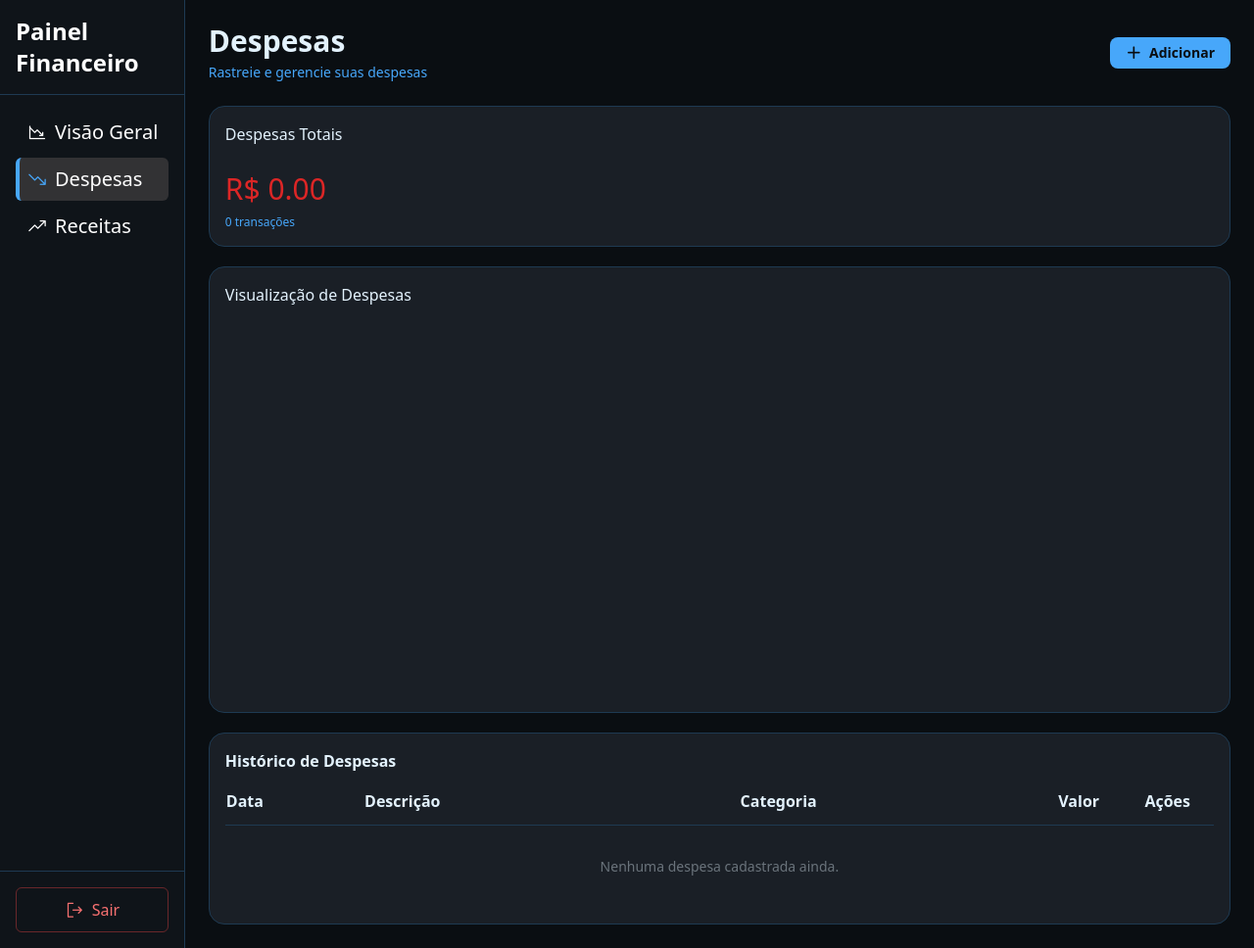
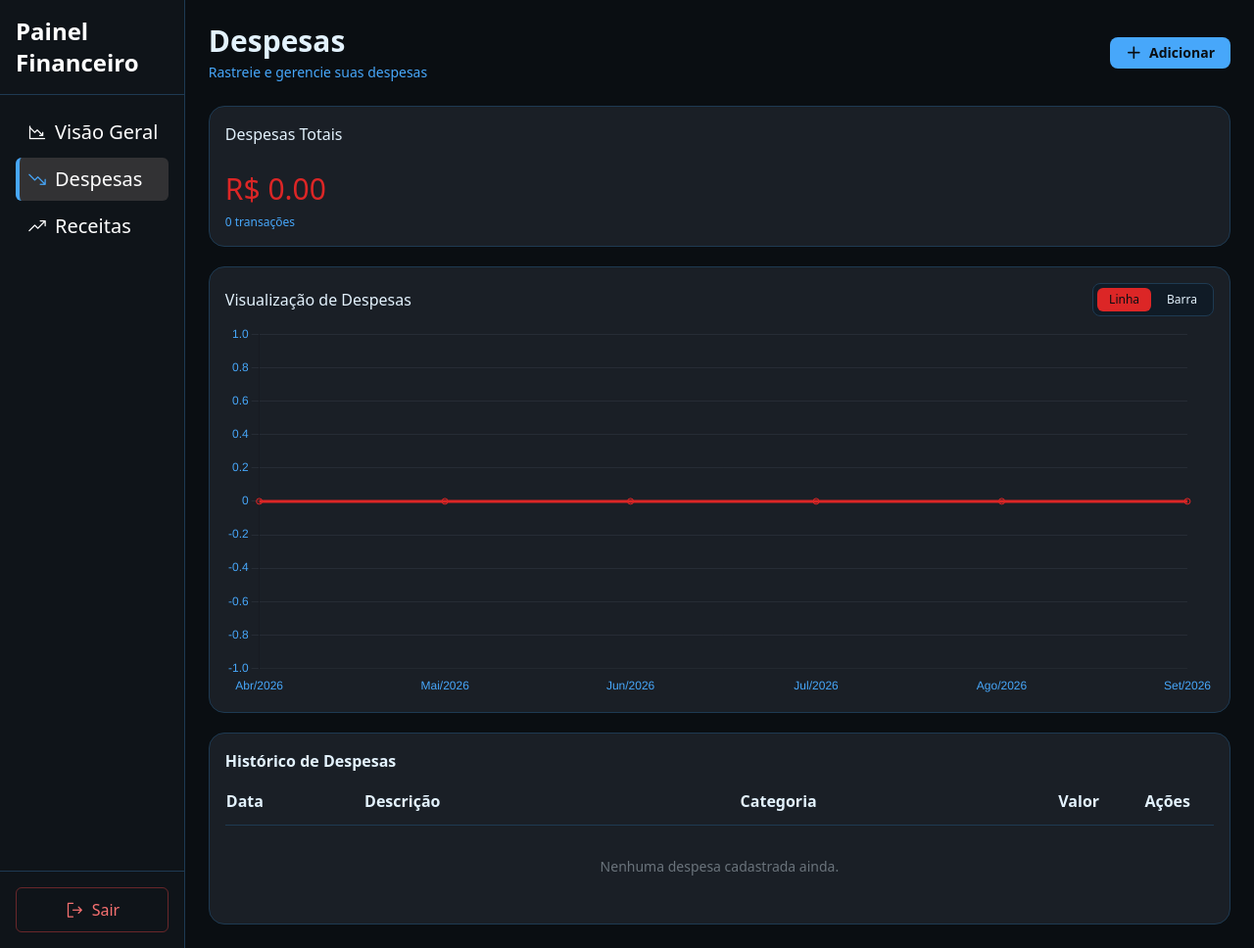
Before and after one commit to jvictor-sb/dashboard-financeiro, a Flask app: page /despesas in a window 1280 px wide. Shown: the whole page at 98% size. Run offline with Flask 3, Linux system fonts and the light colour scheme; the visitor is signed in with stand-in values (Sample User, id 1); data comes from the database, SQL or seed files in the repository; data that the repository does not hold is empty; some libraries are stand-ins or nearby versions.

Commit message:
feat(dashboard) Adiciona Gráficos em despesa

```diff
--- a/dashboard/routes.py
+++ b/dashboard/routes.py
@@ -57,7 +57,18 @@ def despesas():
     despesas_totais = services.total_despesas(user_email=current_user.email)
     transacoes_despesas = len(listar_despesas)
 
-    return render_template('despesas.html', active_page='despesas', despesas=listar_despesas, despesas_totais=despesas_totais, transacoes_despesas=transacoes_despesas)
+    grafico_despesas_mensal = services.despesas_ultimos_6_meses(user_email=current_user.email)
+    grafico_despesas_categoria = services.total_por_categoria(user_email=current_user.email, tipo='despesa')
+
+    return render_template(
+        'despesas.html',
+        active_page='despesas',
+        despesas=listar_despesas,
+        despesas_totais=despesas_totais,
+        transacoes_despesas=transacoes_despesas,
+        grafico_despesas_mensal=grafico_despesas_mensal,
+        grafico_despesas_categoria=grafico_despesas_categoria
+    )
 
 @dashboard.route('/despesas/deletar/<int:id>', methods=['POST'])
 @login_required
--- a/dashboard/services.py
+++ b/dashboard/services.py
@@ -42,7 +42,7 @@ def deletar_transacao(id, user_email):
     db.session.delete(transacao)
     db.session.commit()
 
-def receitas_despesas_ultimos_6_meses(user_email):
+def _ultimos_6_meses():
     hoje = date.today()
 
     meses = []
@@ -55,10 +55,15 @@ def receitas_despesas_ultimos_6_meses(user_email):
         meses.append((ano, mes))
 
     labels = [f"{MESES_PT[mes]}/{ano}" for ano, mes in meses]
+    inicio = date(meses[0][0], meses[0][1], 1)
+
+    return meses, labels, inicio
+
+def receitas_despesas_ultimos_6_meses(user_email):
+    meses, labels, inicio = _ultimos_6_meses()
+
     receitas = [0.0] * 6
     despesas = [0.0] * 6
-
-    inicio = date(meses[0][0], meses[0][1], 1)
 
     resultados = (
         db.session.query(
@@ -88,6 +93,36 @@ def receitas_despesas_ultimos_6_meses(user_email):
 
     return {'labels': labels, 'receitas': receitas, 'despesas': despesas}
 
+def despesas_ultimos_6_meses(user_email):
+    meses, labels, inicio = _ultimos_6_meses()
+
+    despesas = [0.0] * 6
+
+    resultados = (
+        db.session.query(
+            func.extract('year', Transacao.data).label('ano'),
+            func.extract('month', Transacao.data).label('mes'),
+            func.sum(Transacao.valor)
+        )
+        .filter(
+            Transacao.user_email == user_email,
+            Transacao.tipo == 'despesa',
+            Transacao.data >= inicio
+        )
+        .group_by('ano', 'mes')
+        .all()
+    )
+
+    indice_por_mes = {(ano, mes): idx for idx, (ano, mes) in enumerate(meses)}
+
+    for ano, mes, total in resultados:
+        idx = indice_por_mes.get((int(ano), int(mes)))
+        if idx is None:
+            continue
+        despesas[idx] = float(total)
+
+    return {'labels': labels, 'despesas': despesas}
+
 def total_por_categoria(user_email, tipo):
     resultados = (
         db.session.query(Transacao.categoria, func.sum(Transacao.valor))
--- a/templates/despesas.html
+++ b/templates/despesas.html
@@ -62,7 +62,28 @@ endblock %} {% block content %}
       class="bg-card rounded-2xl h-[28.5rem] p-4 border border-borda flex flex-col gap-2"
       id="historico_despesa"
     >
-      <h4 class="text-texto">Visualização de Despesas</h4>
+      <div class="flex items-center justify-between">
+        <h4 class="text-texto">Visualização de Despesas</h4>
+        <div class="flex items-center gap-1 bg-form border border-borda rounded-lg p-1 text-xs">
+          <button
+            type="button"
+            id="btn_view_linha"
+            class="px-3 py-1 rounded-md transition-colors bg-vermelho text-fundo"
+          >
+            Linha
+          </button>
+          <button
+            type="button"
+            id="btn_view_barra"
+            class="px-3 py-1 rounded-md transition-colors text-texto"
+          >
+            Barra
+          </button>
+        </div>
+      </div>
+      <div class="flex-1 relative">
+        <canvas id="chart_despesas"></canvas>
+      </div>
     </div>
 
     <div
@@ -257,4 +278,130 @@ endblock %} {% block content %}
     .addEventListener("click", fecharModal);
 </script>
 
+<script src="https://cdn.jsdelivr.net/npm/chart.js@4.4.4/dist/chart.umd.min.js"></script>
+<script>
+  // Cores extraídas diretamente do tailwind.config em base.html
+  const corVermelho = '#DC2626';
+  const corAzul = '#47A7FA';
+
+  function hexParaRgba(hex, alpha) {
+    const r = parseInt(hex.slice(1, 3), 16);
+    const g = parseInt(hex.slice(3, 5), 16);
+    const b = parseInt(hex.slice(5, 7), 16);
+    return `rgba(${r}, ${g}, ${b}, ${alpha})`;
+  }
+
+  function formatarReal(valor) {
+    return valor.toLocaleString('pt-BR', { style: 'currency', currency: 'BRL' });
+  }
+
+  function tooltipPadrao() {
+    return {
+      backgroundColor: '#1A1F26',
+      borderColor: '#1A1F26',
+      borderWidth: 1,
+      cornerRadius: 8,
+      padding: 10,
+      displayColors: false,
+      titleColor: '#E3F2FD',
+      titleFont: { weight: 'bold' },
+      bodyColor: corVermelho,
+      callbacks: {
+        label: (context) => `Valor: ${formatarReal(context.parsed.y)}`,
+      },
+    };
+  }
+
+  const dadosDespesasMensal = {{ grafico_despesas_mensal | tojson }};
+  const dadosDespesasCategoria = {{ grafico_despesas_categoria | tojson }};
+
+  const btnViewLinha = document.getElementById('btn_view_linha');
+  const btnViewBarra = document.getElementById('btn_view_barra');
+  const ctxDespesas = document.getElementById('chart_despesas');
+
+  let chartDespesas = null;
+
+  function configLinha() {
+    return {
+      type: 'line',
+      data: {
+        labels: dadosDespesasMensal.labels,
+        datasets: [
+          {
+            label: 'Despesas',
+            data: dadosDespesasMensal.despesas,
+            borderColor: corVermelho,
+            backgroundColor: hexParaRgba(corVermelho, 0.15),
+            fill: true,
+            tension: 0.3,
+          },
+        ],
+      },
+      options: {
+        responsive: true,
+        maintainAspectRatio: false,
+        plugins: {
+          legend: { display: false },
+          tooltip: tooltipPadrao(),
+        },
+        scales: {
+          x: { ticks: { color: corAzul }, grid: { display: false } },
+          y: { ticks: { color: corAzul }, grid: { color: 'rgba(148, 163, 184, 0.1)' } },
+        },
+      },
+    };
+  }
+
+  function configBarra() {
+    return {
+      type: 'bar',
+      data: {
+        labels: dadosDespesasCategoria.labels,
+        datasets: [
+          {
+            label: 'Despesas',
+            data: dadosDespesasCategoria.valores,
+            backgroundColor: corVermelho,
+            borderRadius: 6,
+          },
+        ],
+      },
+      options: {
+        responsive: true,
+        maintainAspectRatio: false,
+        plugins: {
+          legend: { display: false },
+          tooltip: tooltipPadrao(),
+        },
+        scales: {
+          x: { ticks: { color: corAzul }, grid: { display: false } },
+          y: { ticks: { color: corAzul }, grid: { color: 'rgba(148, 163, 184, 0.1)' } },
+        },
+      },
+    };
+  }
+
+  function ativarView(view) {
+    if (chartDespesas) {
+      chartDespesas.destroy();
+    }
+
+    const config = view === 'linha' ? configLinha() : configBarra();
+    chartDespesas = new Chart(ctxDespesas, config);
+
+    btnViewLinha.classList.toggle('bg-vermelho', view === 'linha');
+    btnViewLinha.classList.toggle('text-fundo', view === 'linha');
+    btnViewLinha.classList.toggle('text-texto', view !== 'linha');
+
+    btnViewBarra.classList.toggle('bg-vermelho', view === 'barra');
+    btnViewBarra.classList.toggle('text-fundo', view === 'barra');
+    btnViewBarra.classList.toggle('text-texto', view !== 'barra');
+  }
+
+  btnViewLinha.addEventListener('click', () => ativarView('linha'));
+  btnViewBarra.addEventListener('click', () => ativarView('barra'));
+
+  ativarView('linha');
+</script>
+
 {% endblock %}
```
Also changed, not shown: templates/index.html (+29 -0 lines).
